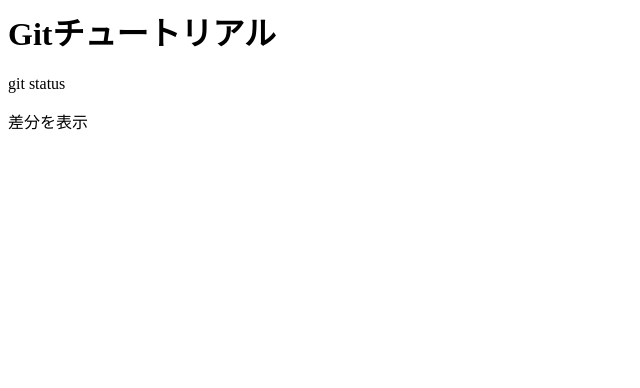
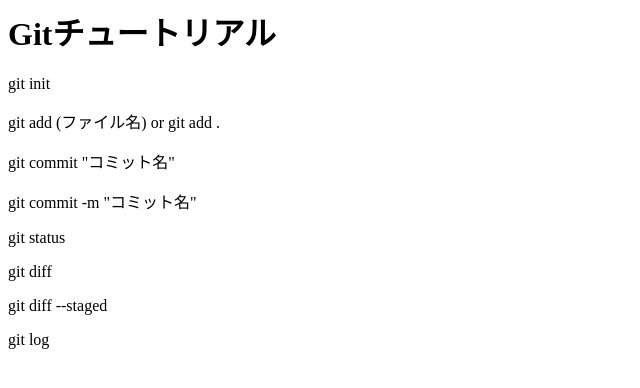
Before and after one commit to gensui0530/git_tutorial, a plain HTML site: page index.html in a window 1280 px wide. Shown: the whole page, without its empty margins (0-640 px from the left). Drawn offline with Linux system fonts and the light colour scheme.

Commit message:
git log を追加したよ

```diff
--- a/index.html
+++ b/index.html
@@ -1,3 +1,11 @@
 <h1>Gitチュートリアル</h1>
+<p>git init</p>
+<p>git add (ファイル名) or git add .</p>
+<p>git commit "コミット名"</p>
+<p>git commit -m "コミット名"</p>
 <p>git status</p>
-<p>差分を表示</p>
+<p>git diff</p>
+<p>git diff --staged</p>
+<p>git log</p>
+<p></p>
+<p></p>
```
